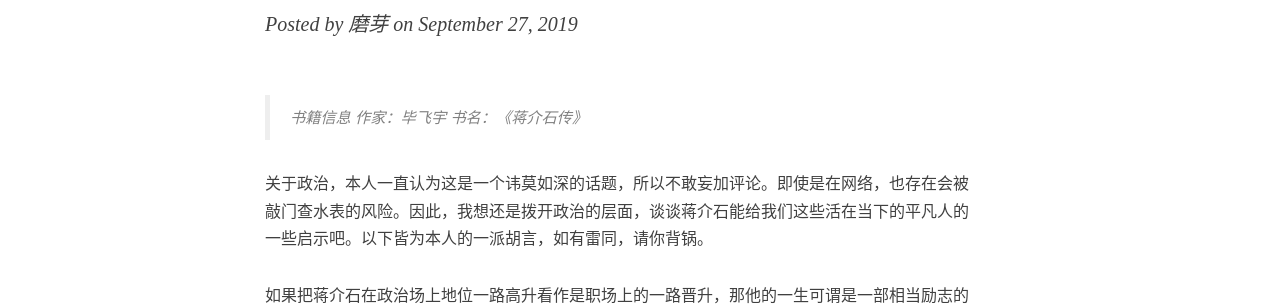
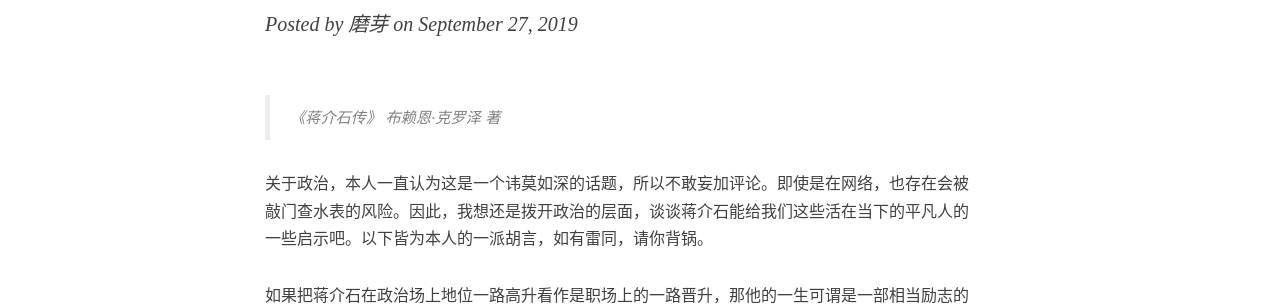
Before and after one commit to kent666a/qiyureading, a Jekyll site: the page built from _posts/201909/2019-09-27-jjsz-my.md, in a window 1280 px wide. Shown: the part 258-564 px from the top of the page. Built offline with Jekyll 4.4.1, drawn with Linux system fonts in a browser that asks for light colours; nearby versions of some CDN libraries; comment, search, counter and statistics services are not loaded.

Commit message:
修改作者信息

```diff
--- a/_posts/201909/2019-09-27-jjsz-my.md
+++ b/_posts/201909/2019-09-27-jjsz-my.md
@@ -9,7 +9,7 @@ tags:
   - 蒋介石传
 ---
 
-> 书籍信息  作家：毕飞宇  书名：《蒋介石传》
+> 《蒋介石传》 布赖恩·克罗泽 著
 
 关于政治，本人一直认为这是一个讳莫如深的话题，所以不敢妄加评论。即使是在网络，也存在会被敲门查水表的风险。因此，我想还是拨开政治的层面，谈谈蒋介石能给我们这些活在当下的平凡人的一些启示吧。以下皆为本人的一派胡言，如有雷同，请你背锅。
 
```
